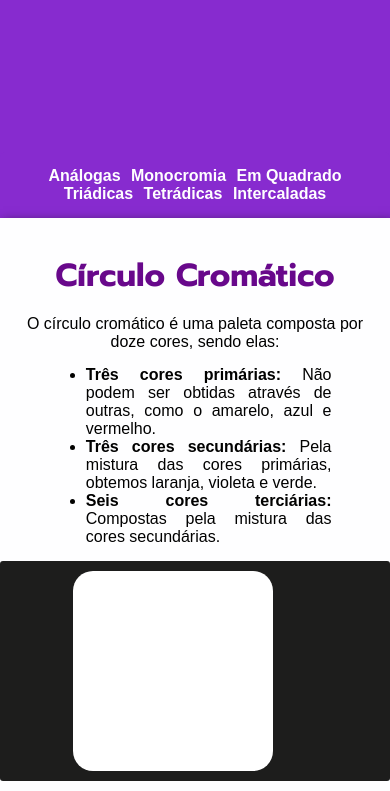
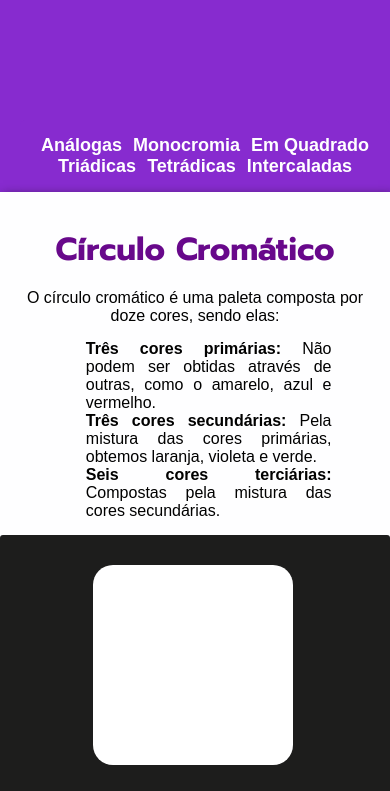
Before and after one commit to Lucasdiogo6/All-Core, a plain HTML site: page index.html in a window 390 px wide. Shown: the part 440-1231 px from the top of the page. Drawn offline with Linux system fonts and the light colour scheme; a script that the page names is missing.

Commit message:
Ajustando responsividade

```diff
--- a/style.css
+++ b/style.css
@@ -190,46 +190,86 @@ footer{
     margin: 0;
 }
 @media screen and (max-width: 768px) {
-    img, iframe, main, .main{
+    img, iframe, main, header, li{
         max-width: 100%;
-        max-height: 100%;
         padding: 0;
-        align-items: center;
+        display: block;
+        margin: 0;
+        border-radius: 0px;
+    }
+    nav{
+        font-size: 18px;
+        margin-left: 20px;
+        padding: 15px;
     }
     section{
+        padding: 30px;
+    }
+    #color-picker{
+        margin: 0px;
+        padding-top: 10px;
+    }
+}
+@media screen and (max-width: 600px) {
+    img, iframe, main, header, li{
         max-width: 100%;
-        max-height: 395px;
+        padding: 0;
+        display: block;
+        margin: 0;
+        border-radius: 0px;
     }
-@media screen and (max-width: 600px) {
-    img, iframe, main, .main{
-        max-width: 100%;
-        max-height: 100%;
-        padding: 0;
-        align-items: center;
+    nav{
+        font-size: 18px;
+        margin-left: 20px;
+        padding: 15px;
     }
     section{
-        max-width: 100%;
-        max-height: 300px;
+        padding: 30px;
+    }
+    #color-picker{
+        margin: 0px;
+        padding-top: 10px;
+    }
 }
 @media screen and (max-width: 412px) {
-    img, iframe, main, .main{
+    img, iframe, main, header, li{
         max-width: 100%;
-        max-height: 100%;
         padding: 0;
-        align-items: center;
+        display: block;
+        margin: 0;
+        border-radius: 0px;
+    }
+    nav{
+        font-size: 18px;
+        margin-left: 20px;
+        padding: 15px;
     }
     section{
-        max-width: 100%;
-        max-height: 200px;
+        padding: 30px;
+    }
+    #color-picker{
+        margin: 0px;
+        padding-top: 10px;
+    }
 }
 @media screen and (max-width: 360px) {
-    img, iframe, main, .main{
-        max-width: 90%;
-        max-height: 90%;
+    img, iframe, main, header, li{
+        max-width: 100%;
         padding: 0;
-        align-items: center;
+        display: block;
+        margin: 0;
+        border-radius: 0px;
+    }
+    nav{
+        font-size: 18px;
+        margin-left: 20px;
+        padding: 15px;
     }
     section{
-        max-width: 100%;
-        max-height: 180px;
+        padding: 30px;
+    }
+    #color-picker{
+        margin: 0px;
+        padding-top: 10px;
+    }
 }
```
